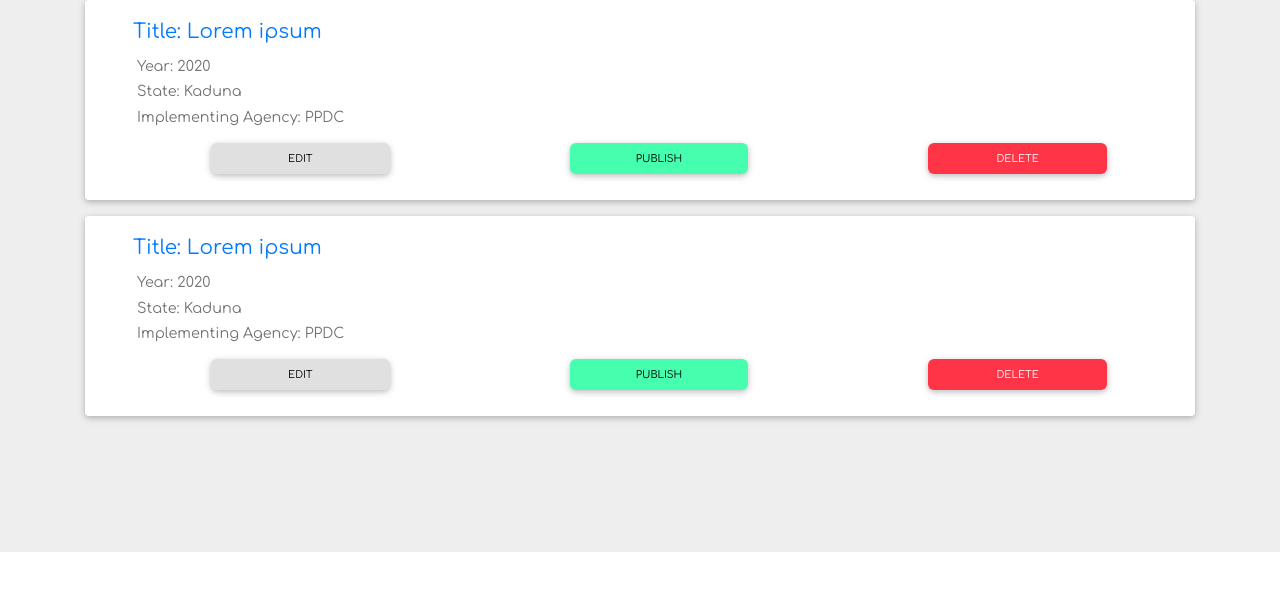
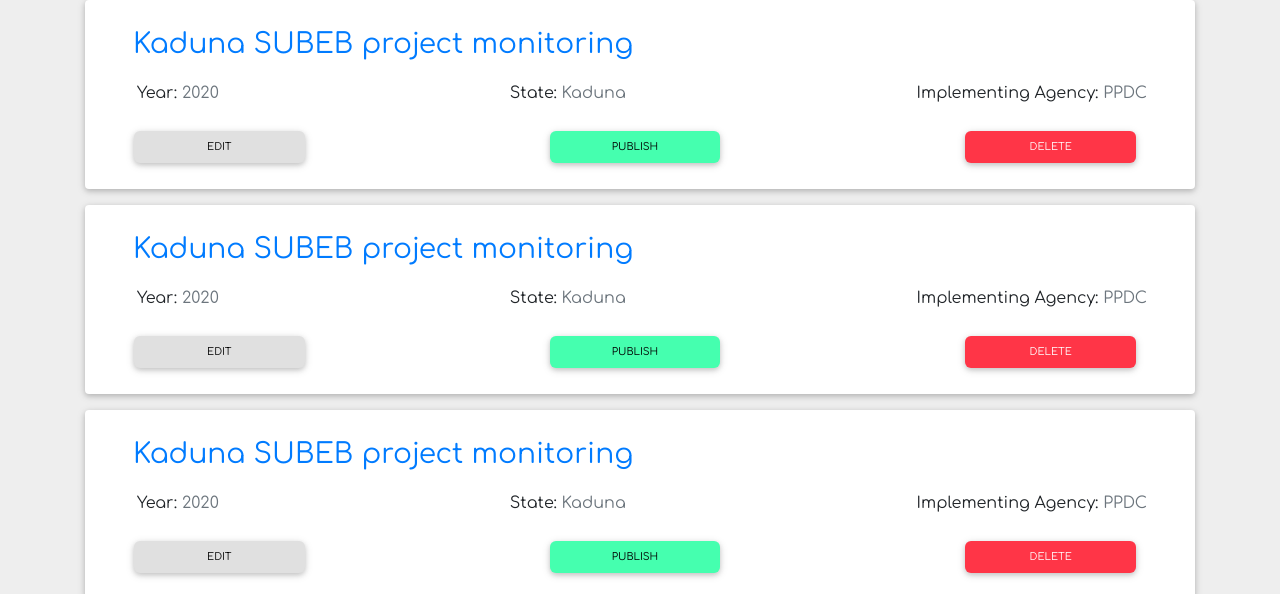
Before and after one commit to ppdcNG/budeshi-hub, a plain HTML site: page index.html in a window 1280 px wide. Shown: the part 578-1172 px from the top of the page. Drawn offline with nearby package versions, Linux system fonts and the light colour scheme.

Commit message:
fix: bug fix

```diff
--- a/index.css
+++ b/index.css
@@ -1,4 +1,7 @@
 /*  */
+.primary__color--green {
+    background-color: #45FFAF;
+}
 /* BUTTONS */
 .btn {
     border-radius: 6px;
--- a/index.html
+++ b/index.html
@@ -169,20 +169,23 @@
                 <section class="my-3">
                     <div class="card">
                         <div class="card-body pl-5">
-                            <h5 class="card-title"><a href="./pages/project-details.html">Title: Lorem ipsum</a></h5>
-                            <p class="card-text m-1">
-                                <strong>Year:</strong>
-                                2020
-                            </p>
-                            <p class="card-text m-1">
-                                <strong>State:</strong>
-                                Kaduna
-                            </p>
-                            <p class="card-text m-1 mb-2">
-                                <strong>Implementing Agency:</strong>
-                                PPDC
-                            </p>
-                            <div class="d-flex justify-content-around row">
+                            <h3 class="card-title my-2"><a href="./pages/project-details.html">Kaduna SUBEB project monitoring</a></h3>
+                            <div class="d-flex justify-content-between pr-4 my-3">
+
+                                <div class="m-1">
+                                    <span class="h6">Year:</span>
+                                    <span class="text-muted">2020</span>
+                                </div>
+                                <div class="m-1">
+                                    <span class="h6">State:</span>
+                                    <span class="text-muted">Kaduna</span>
+                                </div>
+                                <div class="m-1">
+                                    <span class="h6">Implementing Agency:</span>
+                                    <span class="text-muted">PPDC</span>
+                                </div>
+                            </div>
+                            <div class="d-flex justify-content-between row pr-5">
                                 <a class="card-link text-uppercase btn btn-sm col-sm-2 ml-3 btn-light">edit</a>
                                 <a class="card-link text-uppercase btn btn-sm col-sm-2 btn-custom-green">publish</a>
                                 <a class="card-link text-uppercase btn btn-sm col-sm-2 btn-danger del">delete</a>
@@ -193,20 +196,23 @@
                 <section class="my-3">
                     <div class="card">
                         <div class="card-body pl-5">
-                            <h5 class="card-title"><a href="./pages/project-details.html">Title: Lorem ipsum</a></h5>
-                            <p class="card-text m-1">
-                                <strong>Year:</strong>
-                                2020
-                            </p>
-                            <p class="card-text m-1">
-                                <strong>State:</strong>
-                                Kaduna
-                            </p>
-                            <p class="card-text m-1 mb-2">
-                                <strong>Implementing Agency:</strong>
-                                PPDC
-                            </p>
-                            <div class="d-flex justify-content-around row">
+                            <h3 class="card-title my-2"><a href="./pages/project-details.html">Kaduna SUBEB project monitoring</a></h3>
+                            <div class="d-flex justify-content-between pr-4 my-3">
+
+                                <div class="m-1">
+                                    <span class="h6">Year:</span>
+                                    <span class="text-muted">2020</span>
+                                </div>
+                                <div class="m-1">
+                                    <span class="h6">State:</span>
+                                    <span class="text-muted">Kaduna</span>
+                                </div>
+                                <div class="m-1">
+                                    <span class="h6">Implementing Agency:</span>
+                                    <span class="text-muted">PPDC</span>
+                                </div>
+                            </div>
+                            <div class="d-flex justify-content-between row pr-5">
                                 <a class="card-link text-uppercase btn btn-sm col-sm-2 ml-3 btn-light">edit</a>
                                 <a class="card-link text-uppercase btn btn-sm col-sm-2 btn-custom-green">publish</a>
                                 <a class="card-link text-uppercase btn btn-sm col-sm-2 btn-danger del">delete</a>
@@ -214,15 +220,43 @@
                         </div>
                     </div>
                 </section>
+                <section class="my-3">
+                    <div class="card">
+                        <div class="card-body pl-5">
+                            <h3 class="card-title my-2"><a href="./pages/project-details.html">Kaduna SUBEB project monitoring</a></h3>
+                            <div class="d-flex justify-content-between pr-4 my-3">
+
+                                <div class="m-1">
+                                    <span class="h6">Year:</span>
+                                    <span class="text-muted">2020</span>
+                                </div>
+                                <div class="m-1">
+                                    <span class="h6">State:</span>
+                                    <span class="text-muted">Kaduna</span>
+                                </div>
+                                <div class="m-1">
+                                    <span class="h6">Implementing Agency:</span>
+                                    <span class="text-muted">PPDC</span>
+                                </div>
+                            </div>
+                            <div class="d-flex justify-content-between row pr-5">
+                                <a class="card-link text-uppercase btn btn-sm col-sm-2 ml-3 btn-light">edit</a>
+                                <a class="card-link text-uppercase btn btn-sm col-sm-2 btn-custom-green">publish</a>
+                                <a class="card-link text-uppercase btn btn-sm col-sm-2 btn-danger del">delete</a>
+                            </div>
+                        </div>
+                    </div>
+                </section>
+
             </section>
         </main>
         <br/><br/><br/>
-        <footer class="page-footer font-small white text-dark pt-5 mt-5">
+        <footer class="page-footer font-small primary__color--green text-dark pt-5 mt-5">
             <div class="container">
                 <!-- Grid row-->
                 <div class="row">
                     <div class="col-md-12 flex-center">
-                        <h5 class="mr-md-5 mr-3">
+                        <h5 class="mr-md-5 mr-3 white">
                             <img
                                 src="./budeshi-logo.png"
                                 width="40"
```
